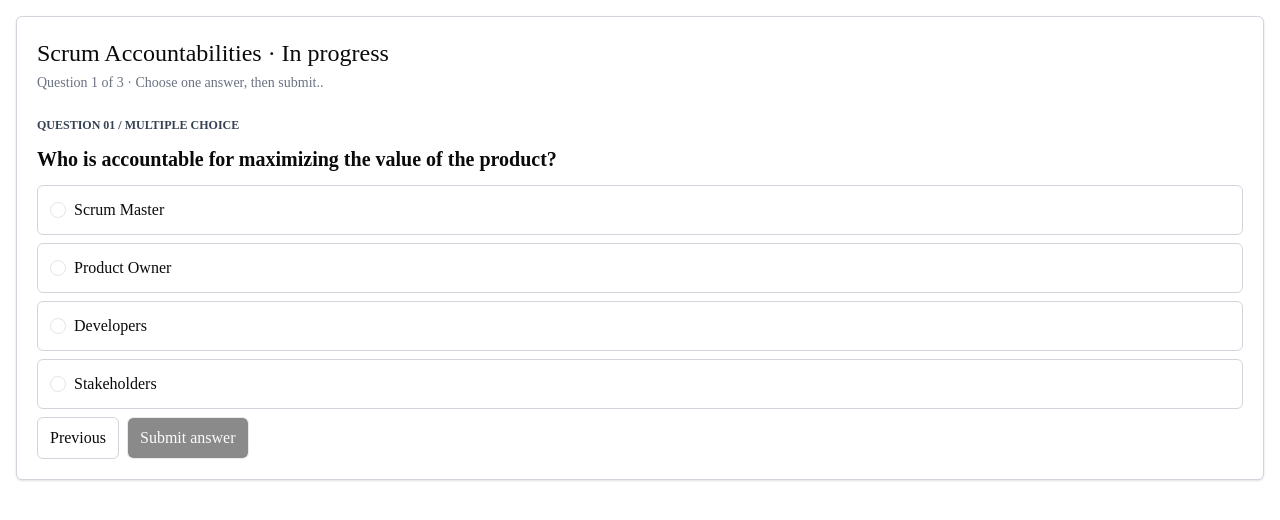
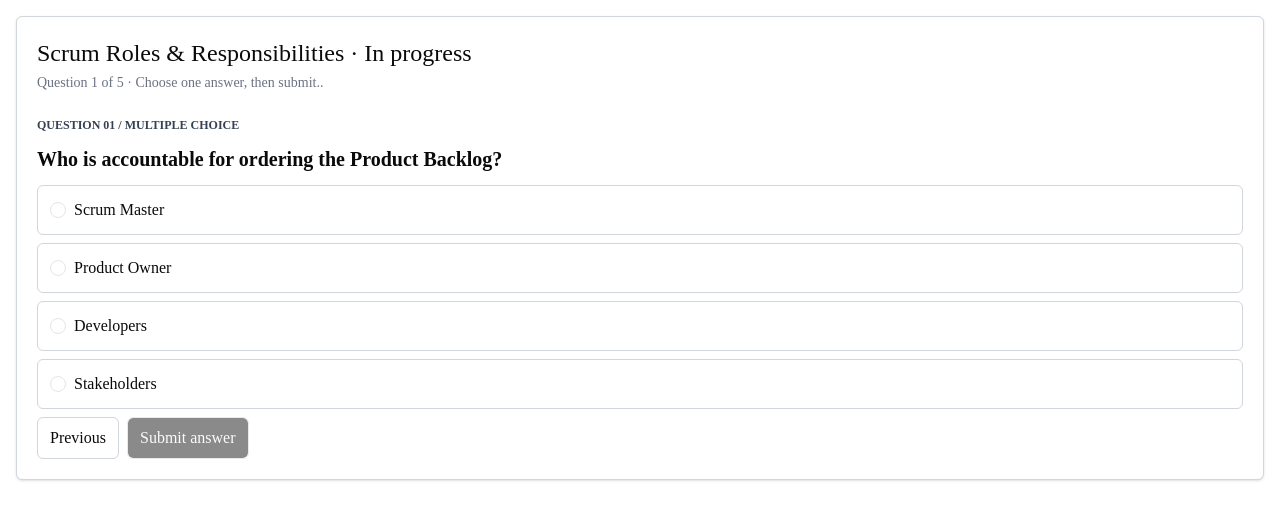
Before and after one commit to chingu-voyages/X02-team-01, a Next.js app in the folder frontend/: page / in a window 1280 px wide. Shown: the top 520 px of the page. Built offline with nearby package versions, Linux system fonts and the light colour scheme.

Commit message:
feat(exam): integrate updated mock data contract

```diff
--- /dev/null
+++ b/frontend/src/data/mock-exam-response.json
@@ -0,0 +1,155 @@
+{
+  "attempt_id": "bc6223e2-e683-5b9c-9cf7-cf46717ce6eb",
+  "certification_id": "a6162b60-0704-5058-95d4-80a20f360fe1",
+  "status": "in_progress",
+  "question_count": 5,
+  "questions": [
+    {
+      "id": "7261c5b0-963a-574c-9202-24d4915bda98",
+      "position": 1,
+      "question_text": "Who is accountable for ordering the Product Backlog?",
+      "question_type": "multiple_choice",
+      "allows_multiple_answers": false,
+      "difficulty": "easy",
+      "category": "Scrum Roles & Responsibilities",
+      "options": [
+        {
+          "id": "3a51f36d-c93c-5425-9de2-2cf8240b649f",
+          "position": 1,
+          "option_text": "Scrum Master"
+        },
+        {
+          "id": "5460399a-7c3b-57fc-9bfb-61f00a7f17ac",
+          "position": 2,
+          "option_text": "Product Owner"
+        },
+        {
+          "id": "7a611dac-c76f-53fe-badf-d8654477cfda",
+          "position": 3,
+          "option_text": "Developers"
+        },
+        {
+          "id": "4f4d9a35-bf3c-5792-813e-9ab4792daa6e",
+          "position": 4,
+          "option_text": "Stakeholders"
+        }
+      ],
+      "images": []
+    },
+    {
+      "id": "8bda56c8-dd57-5f79-bda9-cfb19ff60ff0",
+      "position": 2,
+      "question_text": "Which three pillars support Scrum? Select all that apply.",
+      "question_type": "multiple_choice",
+      "allows_multiple_answers": true,
+      "difficulty": "medium",
+      "category": "Scrum Theory & Principles",
+      "options": [
+        {
+          "id": "bc438e16-65a9-5485-bffd-7168b8171150",
+          "position": 1,
+          "option_text": "Transparency"
+        },
+        {
+          "id": "e605e8a1-e58c-508d-80aa-f872752e4cad",
+          "position": 2,
+          "option_text": "Inspection"
+        },
+        {
+          "id": "9047ebff-289a-5044-8f0d-14632dffb669",
+          "position": 3,
+          "option_text": "Adaptation"
+        },
+        {
+          "id": "2df05435-4655-5db8-88c0-021955b77703",
+          "position": 4,
+          "option_text": "Prediction"
+        }
+      ],
+      "images": []
+    },
+    {
+      "id": "b92b2c52-8a12-52a6-9234-06a5cb239c7a",
+      "position": 3,
+      "question_text": "In your own words, explain how a Sprint Retrospective helps a Scrum Team improve. 📝",
+      "question_type": "short_answer",
+      "allows_multiple_answers": false,
+      "difficulty": "medium",
+      "category": "Scrum Events",
+      "options": [],
+      "images": []
+    },
+    {
+      "id": "d847fc25-fe92-5453-beb3-d1cdeaed485d",
+      "position": 4,
+      "question_text": "A team completed 20, 30, and 25 story points in its last three Sprints. Which formula calculates its average velocity? \\(\\frac{20 + 30 + 25}{3}\\)",
+      "question_type": "multiple_choice",
+      "allows_multiple_answers": false,
+      "difficulty": "medium",
+      "category": "Estimation & Velocity",
+      "options": [
+        {
+          "id": "558fb943-99ac-5b8b-a5b6-d2655f4ca519",
+          "position": 1,
+          "option_text": "(20 + 30 + 25) / 3"
+        },
+        {
+          "id": "facd9f99-f87d-5c73-9146-babd189c4fb9",
+          "position": 2,
+          "option_text": "20 + 30 + 25"
+        },
+        {
+          "id": "b863181d-26ce-5bd6-930a-15b4cd4c7998",
+          "position": 3,
+          "option_text": "(20 + 30 + 25) × 3"
+        },
+        {
+          "id": "f091f3a0-f3c7-556c-be6b-643467bcda33",
+          "position": 4,
+          "option_text": "30 − 20"
+        }
+      ],
+      "images": [
+        {
+          "id": "f4386bb5-6e75-5667-b31e-a0b526b5c7ff",
+          "position": 1,
+          "alt_text": "Example bar chart showing completed story points: Sprint 1 = 20, Sprint 2 = 30, Sprint 3 = 25.",
+          "media_type": "image/webp",
+          "url": null
+        }
+      ]
+    },
+    {
+      "id": "1b52e725-7f48-5d90-9113-6d36268a6120",
+      "position": 5,
+      "question_text": "En français : Quel est l’objectif principal de la Revue de Sprint ?",
+      "question_type": "multiple_choice",
+      "allows_multiple_answers": false,
+      "difficulty": "hard",
+      "category": "Scrum Events",
+      "options": [
+        {
+          "id": "603be886-bbab-5dd4-bf02-d3e976534055",
+          "position": 1,
+          "option_text": "Inspecter le résultat du Sprint et déterminer les adaptations futures"
+        },
+        {
+          "id": "f9fdcc34-d062-5819-a7d6-91aed182f17d",
+          "position": 2,
+          "option_text": "Évaluer individuellement les développeurs"
+        },
+        {
+          "id": "4a9e2567-de5a-535e-92a5-6f3c2772187a",
+          "position": 3,
+          "option_text": "Remplacer la Rétrospective de Sprint"
+        },
+        {
+          "id": "aef8a726-19f7-5019-9a84-f3b1a168f165",
+          "position": 4,
+          "option_text": "Approuver le budget annuel"
+        }
+      ],
+      "images": []
+    }
+  ]
+}
--- a/frontend/src/features/exams/ExamCard.tsx
+++ b/frontend/src/features/exams/ExamCard.tsx
@@ -4,7 +4,7 @@ import OptionItem from "@/features/questions/OptionItem";
 import { Button } from "@/components/ui/button";
 import { RadioGroup } from "@/components/ui/radio-group";
 import { useState } from "react";
-import practiceData from "../../../src/data/practiceQuestions.json";
+import practiceData from "../../../src/data/mock-exam-response.json";
 import sumbissionsFeedback from "../../../src/data/submissionsFeedback.json";
 import ExamCardHeader from "./ExamCardHeader";
 
@@ -41,7 +41,7 @@ export default function ExamCard() {
   }
 
   // Extract the details and unique ID of the current question
-  const questionId = currentQuestion.question_version_id;
+  const questionId = currentQuestion.id;
   const currentQuestionText = currentQuestion.question_text;
   const currentQuestionOptions = currentQuestion.options;
 
--- /dev/null
+++ b/frontend/src/types/exam-api.types.ts
@@ -0,0 +1,47 @@
+// Matches JHEP-29 ExamCreateRequest / ExamCreatedOut after the image checkpoint.
+// Images are nullable when a media delivery base URL has not been configured.
+export type ExamCreateRequest = {
+  certification_id: string; // UUID
+  question_count: number; // positive integer, capped by backend config (max 100)
+};
+
+export type ExamOption = {
+  id: string; // UUID
+  position: number;
+  option_text: string;
+};
+
+export type ExamImage = {
+  id: string; // UUID
+  position: number;
+  alt_text: string;
+  media_type: "image/png" | "image/jpeg" | "image/webp";
+  url: string | null; // null => display text fallback
+};
+
+export type ExamQuestion = {
+  id: string; // question VERSION ID, not parent question ID
+  position: number; // 1-based order within attempt
+  question_text: string;
+  question_type: "multiple_choice" | "short_answer";
+  allows_multiple_answers: boolean;
+  difficulty: "easy" | "medium" | "hard";
+  options: ExamOption[];
+  images: ExamImage[];
+};
+
+export type ExamCreatedResponse = {
+  attempt_id: string; // UUID
+  certification_id: string; // UUID
+  status: "in_progress";
+  question_count: number;
+  questions: ExamQuestion[];
+};
+
+export type InsufficientQuestionsError = {
+  detail: {
+    code: "INSUFFICIENT_QUESTIONS";
+    requested: number;
+    available: number;
+  };
+};
```
